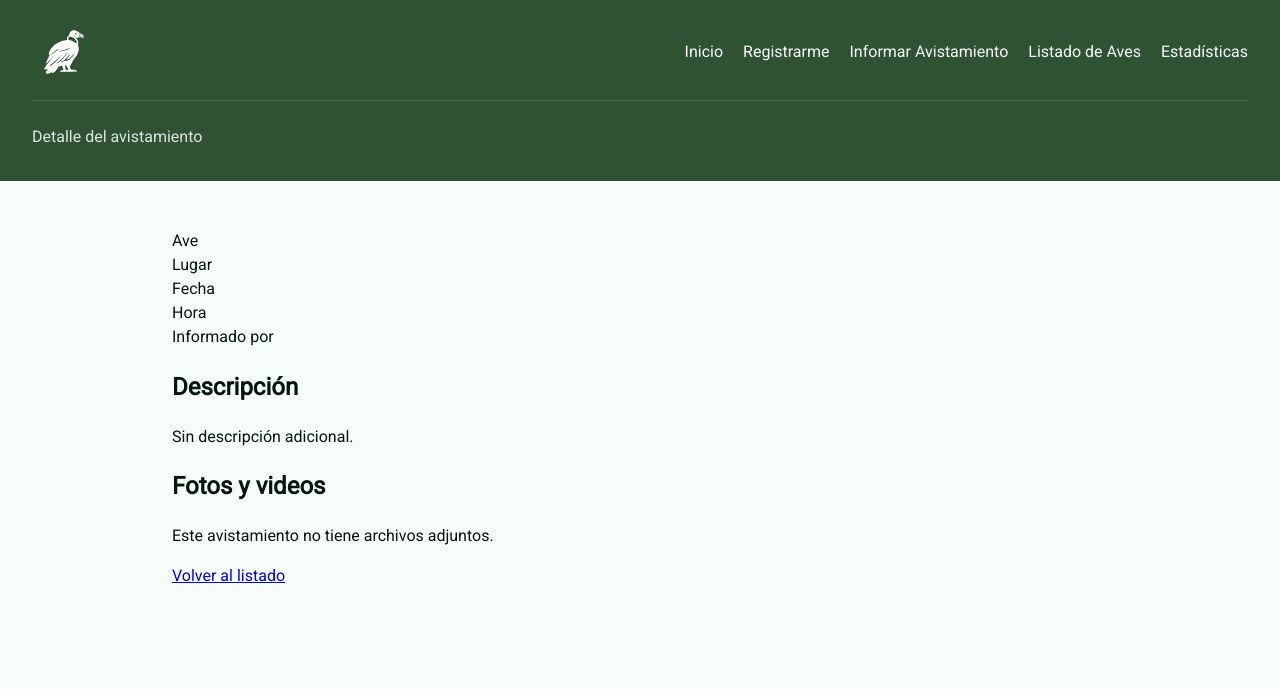
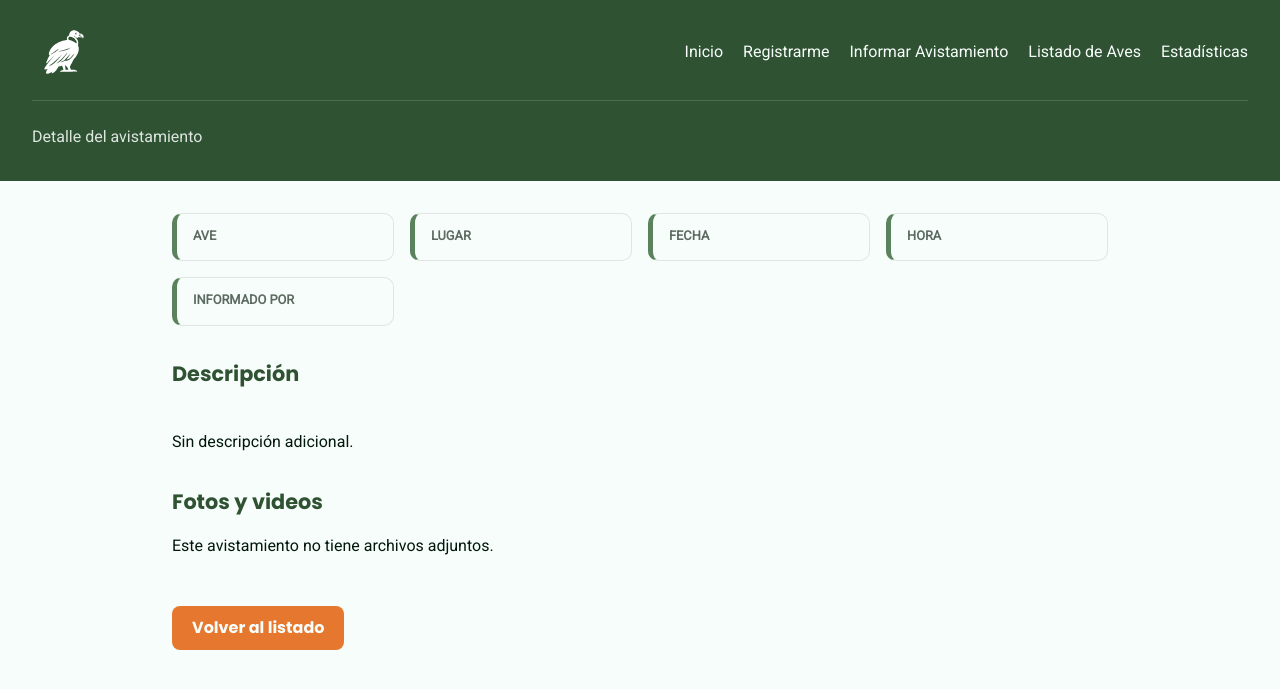
Before and after one commit to Diego2173/desarrollo_web_diego_mancilla, a Python web app: template templates/listadoAves/detalle.html in a window 1280 px wide. Shown: the top 689 px of the page. Run offline with Jinja, Linux system fonts and the light colour scheme; the template is opened without the code that fills it, so the values that code supplies are empty.

Commit message:
feat: Complemented css files

```diff
--- a/static/css/index.css
+++ b/static/css/index.css
@@ -211,3 +211,15 @@ main {
 .accesos a:hover {
     background-color: var(--accent-color-2);
 }
+
+/* Mensaje de éxito (registro de voluntario / avistamiento) */
+.ok-message {
+    background-color: #e4f3e5;
+    border: 1.5px solid var(--secondary-color-2);
+    border-left: 5px solid var(--primary-color);
+    border-radius: var(--radius);
+    color: var(--primary-color);
+    font-weight: 700;
+    padding: 0.9rem 1.25rem;
+    margin: 0 0 1.5rem 0;
+}
--- a/static/css/listado.css
+++ b/static/css/listado.css
@@ -86,3 +86,125 @@
     font-weight: 300;
     color: var(--black-color);
 }
+
+/* Filas clickables del listado */
+.clickable-row {
+    cursor: pointer;
+}
+.results-table td a {
+    color: var(--primary-color);
+    font-weight: 700;
+    text-decoration: none;
+}
+.results-table td a:hover {
+    text-decoration: underline;
+}
+
+/* Insignias de registro (foto / video) */
+.badge {
+    display: inline-block;
+    padding: 0.15rem 0.6rem;
+    margin: 0.1rem 0.15rem 0.1rem 0;
+    border-radius: 999px;
+    font-size: 0.8rem;
+    font-weight: 700;
+    color: var(--white-color);
+}
+.badge-foto {
+    background-color: var(--secondary-color-2);
+}
+.badge-video {
+    background-color: var(--accent-color-2);
+}
+
+/* Botones de paginación (son enlaces, no botones) */
+.page-btn {
+    display: inline-block;
+    padding: 0.5rem 1.25rem;
+    font-family: "Poppins", sans-serif;
+    font-size: 0.95rem;
+    font-weight: 700;
+    text-decoration: none;
+    color: var(--white-color);
+    background-color: var(--accent-color-1);
+    border-radius: 8px;
+}
+a.page-btn:hover {
+    background-color: var(--accent-color-2);
+}
+.page-btn.disabled {
+    background-color: var(--gray-light-color);
+    color: var(--gray-dark-color);
+    cursor: not-allowed;
+}
+
+/* Detalle del avistamiento */
+.detalle h2 {
+    font-family: "Poppins", sans-serif;
+    font-size: var(--h2-font-size);
+    color: var(--primary-color);
+    margin-top: 2rem;
+}
+.detalle-datos {
+    display: grid;
+    grid-template-columns: repeat(auto-fit, minmax(200px, 1fr));
+    gap: 1rem;
+    margin: 0;
+}
+.detalle-datos div {
+    background-color: var(--white-color);
+    border: 1px solid var(--gray-light-color);
+    border-left: 5px solid var(--secondary-color-2);
+    border-radius: var(--radius);
+    padding: 0.75rem 1rem;
+}
+.detalle-datos dt {
+    font-size: 0.8rem;
+    font-weight: 700;
+    text-transform: uppercase;
+    color: var(--gray-dark-color);
+}
+.detalle-datos dd {
+    margin: 0.2rem 0 0 0;
+    font-size: 1.05rem;
+}
+.detalle-descripcion {
+    white-space: pre-line;
+    overflow-wrap: break-word;
+}
+.galeria {
+    list-style: none;
+    padding: 0;
+    margin: 0;
+    display: grid;
+    grid-template-columns: repeat(auto-fill, minmax(250px, 1fr));
+    gap: 1rem;
+}
+.galeria img,
+.galeria video {
+    width: 100%;
+    height: 220px;
+    object-fit: cover;
+    border-radius: var(--radius);
+    border: 1px solid var(--gray-light-color);
+    background-color: var(--black-color);
+}
+.volver {
+    display: inline-block;
+    margin-top: 2rem;
+    padding: 0.6rem 1.25rem;
+    font-family: "Poppins", sans-serif;
+    font-weight: 700;
+    text-decoration: none;
+    color: var(--white-color);
+    background-color: var(--accent-color-1);
+    border-radius: 8px;
+}
+.volver:hover {
+    background-color: var(--accent-color-2);
+}
+
+/* En pantallas angostas la tabla se desplaza dentro de su contenedor, no la página completa */
+.results-table {
+    overflow-x: auto;
+}
```
Also changed, not shown: static/css/registroExitoso.css (+14 -0 lines).
